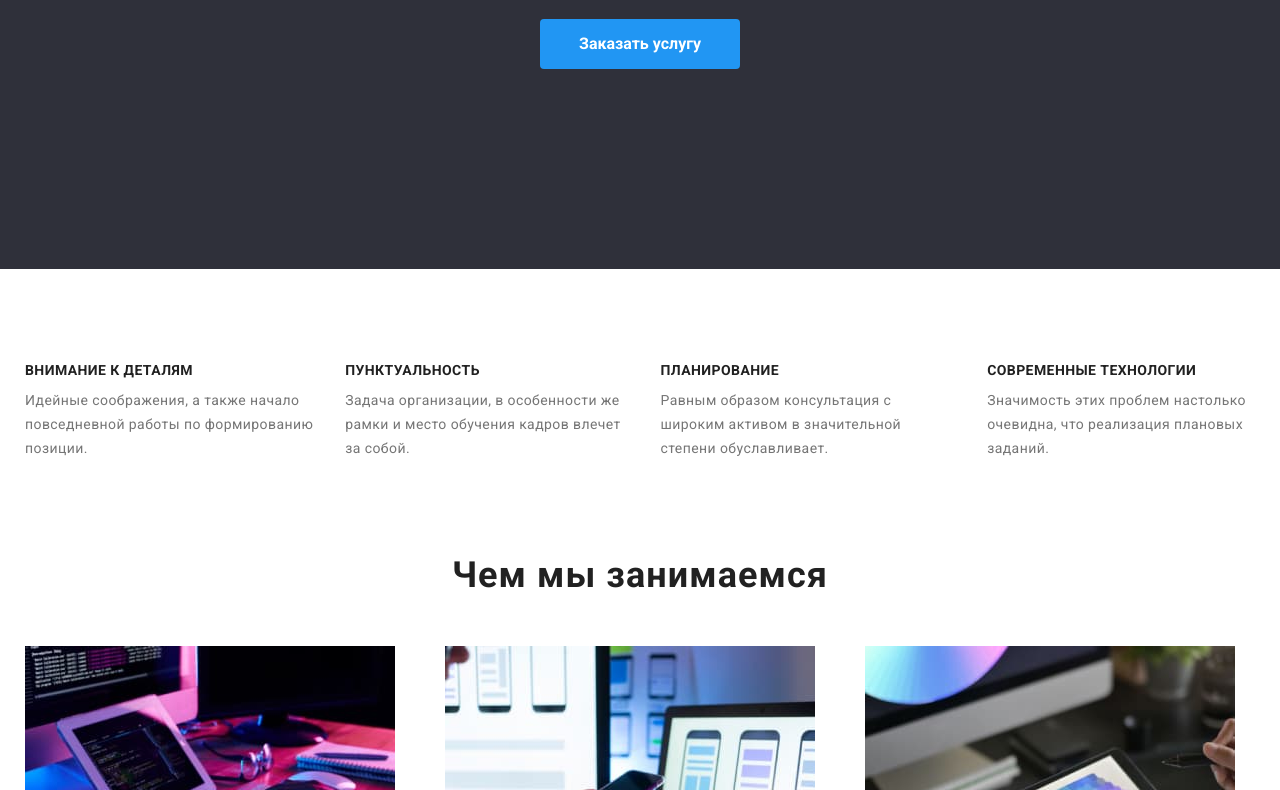
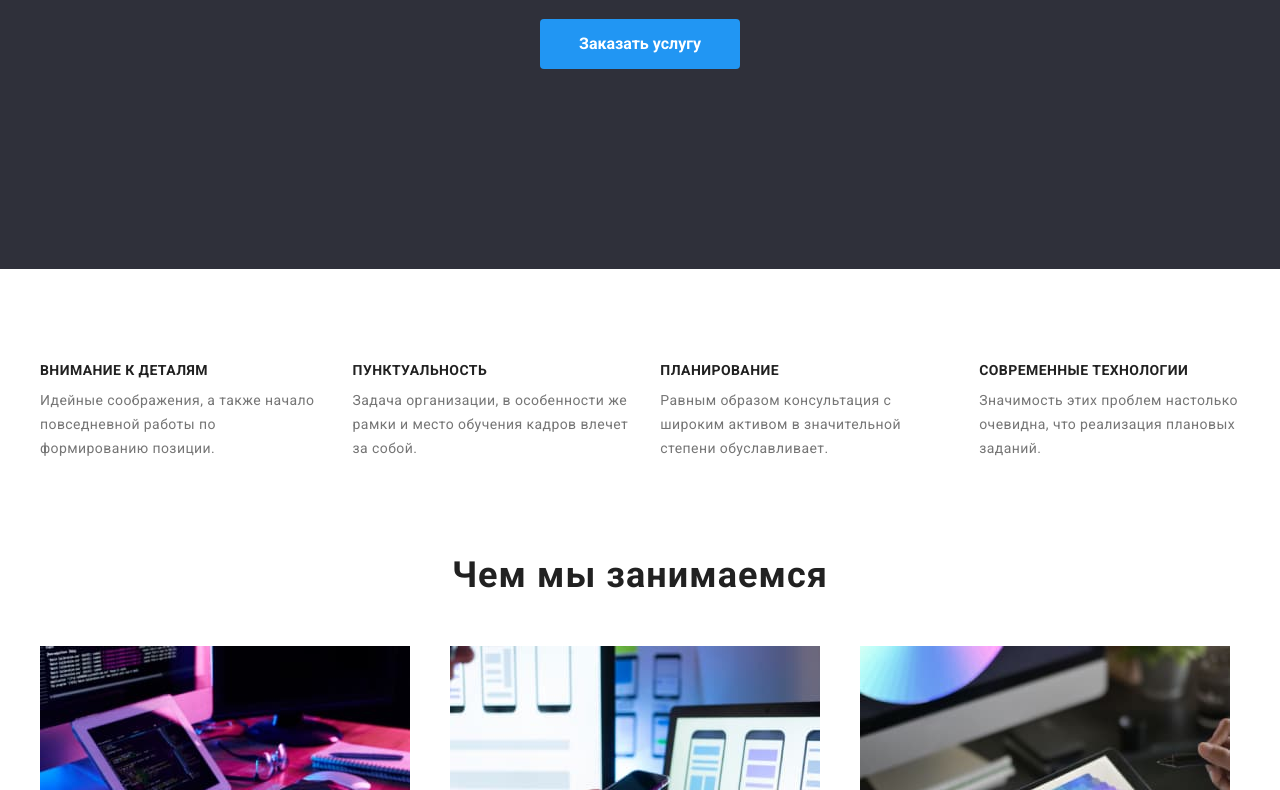
Before and after one commit to AnnaBoldyreva1505/goit-markup-hw-03, a plain HTML site: page index.html in a window 1280 px wide. Shown: the part 414-1204 px from the top of the page. Drawn offline with nearby package versions, Linux system fonts and the light colour scheme.

Commit message:
Normalize
подключила нормализатор

```diff
--- a/css/styles.css
+++ b/css/styles.css
@@ -12,7 +12,6 @@
 body {
     font-family: var(--primary-font);
     color: var(--text-color-first);
-    margin: 0%;
 }
 
 /* скинули стандартные отступы для заголовка и параграфа*/
--- a/index.html
+++ b/index.html
@@ -10,8 +10,7 @@
     <link
         href="https://fonts.googleapis.com/css2?family=Raleway:wght@700&family=Roboto:wght@400;500;700;900&display=swap"
         rel="stylesheet">
-    <!-- <link rel="stylesheet" href="https://cdnjs.cloudflare.com/ajax/libs/modern-normalize/1.0.0/modern-normalize.min.css" /> -->
-    <!-- это для кросс браузерности -->
+<link rel="stylesheet" href="https://cdnjs.cloudflare.com/ajax/libs/modern-normalize/1.0.0/modern-normalize.min.css" />
     <link rel="stylesheet" href="./css/styles.css">
     <title>Студия</title>
 </head>
@@ -59,7 +58,7 @@
         <!-- our values section-->
         <section class="values section">
             <div class="container">
-                <ul class="values-list list ">
+                <ul class="values-list list">
                     <li class="values-padding">
                         <h3 class="values-header">Внимание к деталям</h3>
                         <p class="values-text">Идейные соображения, а также начало повседневной работы по формированию
```
Also changed, not shown: portfolio.html (+1 -2 lines).
